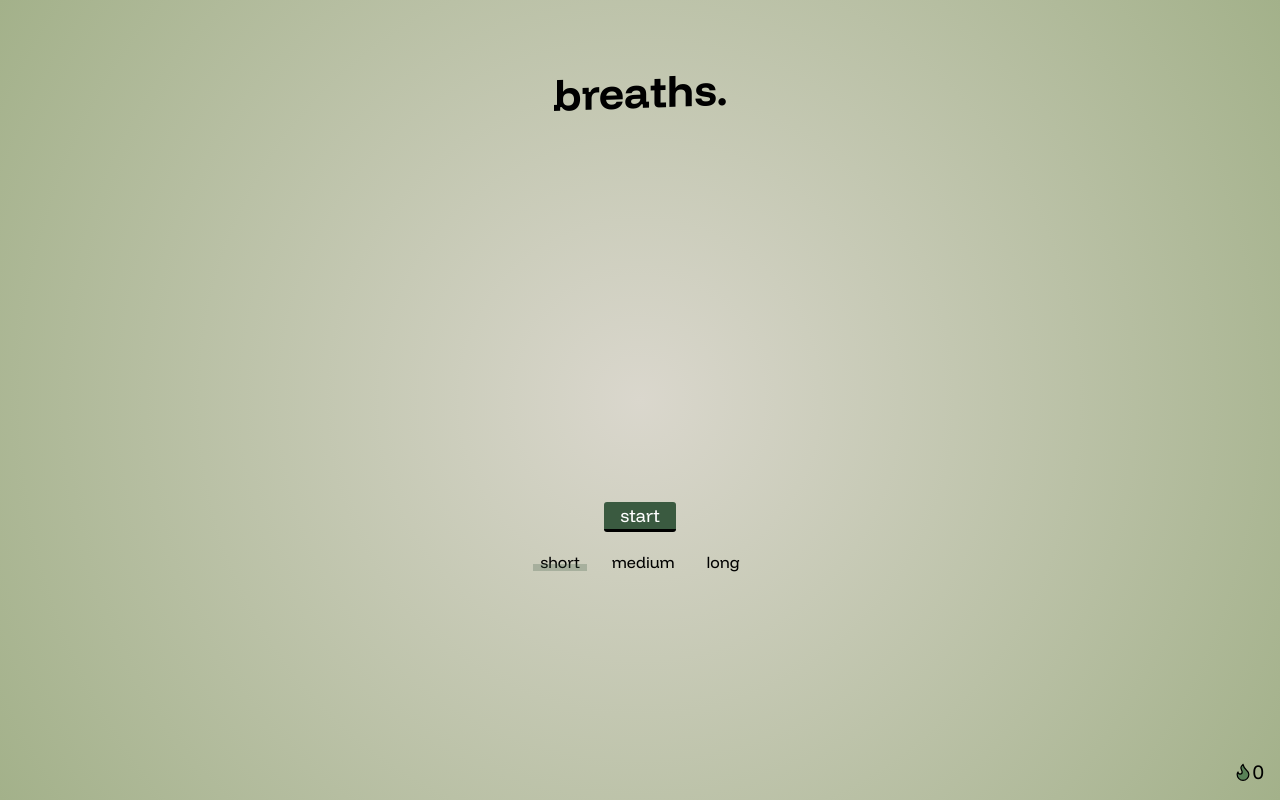
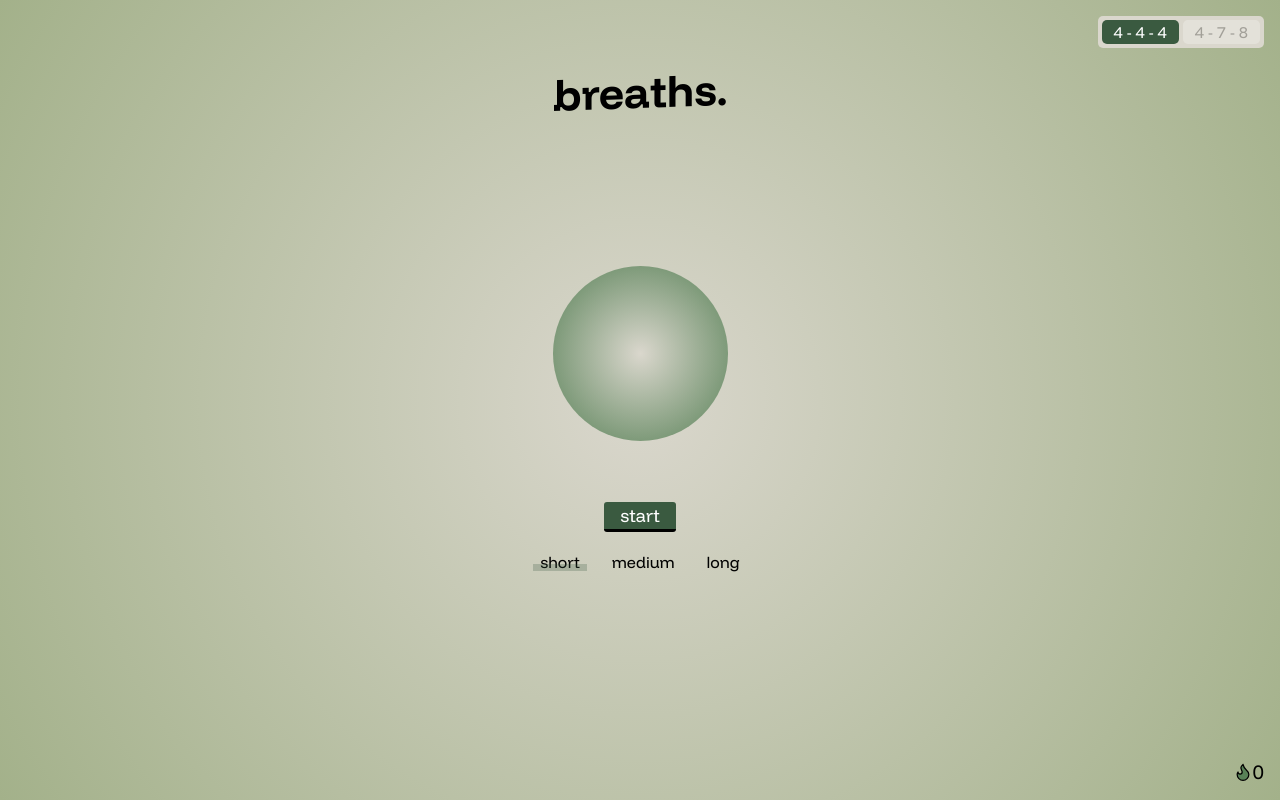
Before and after one commit to oerol/breaths, a React (Vite) app: page / in a window 1280 px wide. Built offline with nearby package versions, Linux system fonts and the light colour scheme.

Commit message:
feat: BreathingExerciseSelector

```diff
--- a/src/App.tsx
+++ b/src/App.tsx
@@ -8,8 +8,14 @@ import { LocalStorageStreakCounter } from "./services/streak-counter/local-stora
 import Header from "./components/Header";
 import Footer from "./components/Footer";
 import { FourFourFourFourBreathing } from "./services/breathing-instructions/four-four-four-four-breathing";
+import type { BreathingExercise } from "./services/breathing-instructions/breathing-exercise.interface";
 
 function App() {
+  const [breathingExercise, setBreathingExercise] = useState<BreathingExercise>(
+    new FourFourFourFourBreathing(),
+  );
+
+  // TODO: Pass this down.
   const [breathingCycles, setBreathingCycles] = useState<number>(3);
 
   const [isBreathing, setIsBreathing] = useState(false);
@@ -29,12 +35,15 @@ function App() {
 
   const streakCounter = new LocalStorageStreakCounter();
 
-  const breathingExercise = new FourFourFourFourBreathing();
   const breathingCycleDuration = breathingExercise.sumDuration;
 
   return (
     <>
-      <Header isBreathing={isBreathing} />
+      <Header
+        isBreathing={isBreathing}
+        breathingExercise={breathingExercise}
+        setBreathingExercise={setBreathingExercise}
+      />
       <main className="fade-in">
         <BreathingIndicator
           breathingExerciseId={breathingExercise.id}
--- a/src/components/BreathHoldAnimation.tsx
+++ b/src/components/BreathHoldAnimation.tsx
@@ -2,11 +2,11 @@ import { useEffect, useState } from "react";
 import type { Seconds } from "../types/time-units";
 
 export default function BreathHoldAnimation({
-  breathingInterval,
+  breathingDuration,
   isFinished,
 }: {
   isFinished: boolean;
-  breathingInterval: Seconds;
+  breathingDuration: Seconds;
 }) {
   const MAX_NUMBER_OF_DOTS = 3;
   const [dotCount, setDotCount] = useState(1);
@@ -20,7 +20,7 @@ export default function BreathHoldAnimation({
         }
         setDotCount((prev) => (prev + 1) % (MAX_NUMBER_OF_DOTS + 1));
       },
-      (breathingInterval * 1000) / MAX_NUMBER_OF_DOTS,
+      (breathingDuration * 1000) / MAX_NUMBER_OF_DOTS,
     );
 
     return () => clearInterval(interval);
--- /dev/null
+++ b/src/components/BreathingExerciseSelector.css
@@ -0,0 +1,21 @@
+#breathing-exercise-selector {
+  display: flex;
+  gap: 0.25rem;
+  padding: 0.25rem;
+  border-radius: 5px;
+  background-color: var(--color-dust-grey);
+}
+
+#breathing-exercise-selector div {
+  background-color: white;
+  border-radius: 5px;
+  padding: 0.125rem 0.75rem;
+  opacity: 0.25;
+  cursor: pointer;
+}
+
+#breathing-exercise-selector div.active {
+  opacity: 1;
+  background-color: var(--color-hunter-green);
+  color: var(--secondary-text-color);
+}
--- /dev/null
+++ b/src/components/BreathingExerciseSelector.tsx
@@ -0,0 +1,54 @@
+import "./BreathingExerciseSelector.css";
+import { BREATHING_EXERCISE_ID } from "../services/breathing-exercise/breathing-exercise";
+import type { BreathingExercise } from "../services/breathing-instructions/breathing-exercise.interface";
+import { FourSevenEightBreathing } from "../services/breathing-instructions/four-seven-eight-breathing";
+import { FourFourFourFourBreathing } from "../services/breathing-instructions/four-four-four-four-breathing";
+
+const BREATHING_EXERCISES = [
+  BREATHING_EXERCISE_ID.FOUR_FOUR_FOUR_FOUR_BREATHING,
+  BREATHING_EXERCISE_ID.FOUR_SEVEN_EIGHT,
+];
+
+const BREATHING_EXERCISES_LABELS: Record<BREATHING_EXERCISE_ID, string> = {
+  [BREATHING_EXERCISE_ID.FOUR_FOUR_FOUR_FOUR_BREATHING]: "4 - 4 - 4",
+  [BREATHING_EXERCISE_ID.FOUR_SEVEN_EIGHT]: "4 - 7 - 8",
+};
+
+// TODO: Make this accessible.
+export default function BreathingExerciseSelector({
+  breathingExercise,
+  setBreathingExercise,
+}: {
+  breathingExercise: BreathingExercise;
+  setBreathingExercise: (value: BreathingExercise) => void;
+}) {
+  const getBreathingExerciseById = (
+    id: BREATHING_EXERCISE_ID,
+  ): BreathingExercise => {
+    switch (id) {
+      case BREATHING_EXERCISE_ID.FOUR_FOUR_FOUR_FOUR_BREATHING:
+        return new FourFourFourFourBreathing();
+      case BREATHING_EXERCISE_ID.FOUR_SEVEN_EIGHT:
+        return new FourSevenEightBreathing();
+      default:
+        throw new Error(`Couldn't resolve breathing exercise for id ${id}`);
+    }
+  };
+
+  const onClick = (id: BREATHING_EXERCISE_ID) => {
+    setBreathingExercise(getBreathingExerciseById(id));
+  };
+
+  return (
+    <div id="breathing-exercise-selector">
+      {BREATHING_EXERCISES.map((id) => (
+        <div
+          className={breathingExercise.id === id ? "active" : undefined}
+          onClick={() => onClick(id)}
+        >
+          {BREATHING_EXERCISES_LABELS[id]}
+        </div>
+      ))}
+    </div>
+  );
+}
--- a/src/components/BreathingIndicator.css
+++ b/src/components/BreathingIndicator.css
@@ -31,20 +31,46 @@
     height: var(--minimum-size);
     width: var(--minimum-size);
   }
+  /* 4 / (4 + 4 + 4 + 4) */
   25% {
     height: var(--maximum-size);
     width: var(--maximum-size);
   }
+  /* 2 * (4 / (4 + 4 + 4 + 4)) */
   50% {
     height: var(--maximum-size);
     width: var(--maximum-size);
   }
+  /* 3 * (4 / (4 + 4 + 4 + 4)) */
   75% {
     height: var(--minimum-size);
     width: var(--minimum-size);
   }
+  /* 4 * (4 / (4 + 4 + 4 + 4)) */
   100% {
     height: var(--minimum-size);
     width: var(--minimum-size);
   }
 }
+
+@keyframes four-seven-eight__breathing {
+  0% {
+    height: var(--minimum-size);
+    width: var(--minimum-size);
+  }
+  /* 4 / (4 + 7 + 8) */
+  21.05% {
+    height: var(--maximum-size);
+    width: var(--maximum-size);
+  }
+  /* (4 / (4 + 7 + 8)) + (7 / (4 + 7 + 8)) */
+  57.89% {
+    height: var(--maximum-size);
+    width: var(--maximum-size);
+  }
+  /* (4 / (4 + 7 + 8)) + (7 / (4 + 7 + 8)) + (8 / (4 + 7 + 8)) */
+  100% {
+    height: var(--minimum-size);
+    width: var(--minimum-size);
+  }
+}
--- a/src/components/BreathingIndicator.tsx
+++ b/src/components/BreathingIndicator.tsx
@@ -1,21 +1,35 @@
+import { BREATHING_EXERCISE_ID } from "../services/breathing-exercise/breathing-exercise";
 import type { Seconds } from "../types/time-units";
 import "./BreathingIndicator.css";
 
 export default function BreathingIndicator({
-  breathingInterval,
+  breathingExerciseId,
+  breathingCycleDuration,
   breathingCycles,
   isBreathing,
   isFinished,
   setIsFinished,
   animationKey,
 }: {
-  breathingInterval: Seconds;
+  breathingExerciseId: BREATHING_EXERCISE_ID;
+  breathingCycleDuration: Seconds;
   breathingCycles: number;
   isBreathing: boolean;
   isFinished: boolean;
   setIsFinished: (value: boolean) => void;
   animationKey: number;
 }) {
+  const getAnimationName = () => {
+    switch (breathingExerciseId) {
+      case BREATHING_EXERCISE_ID.FOUR_FOUR_FOUR_FOUR_BREATHING:
+        return "four-four-four-four__breathing";
+      case BREATHING_EXERCISE_ID.FOUR_SEVEN_EIGHT:
+        return "four-seven-eight__breathing";
+      default:
+        throw new Error("Couldn't determine animation name.");
+    }
+  };
+
   return (
     <div
       id="breathing-box__wrapper"
@@ -25,9 +39,10 @@ export default function BreathingIndicator({
         id="breathing-box"
         key={animationKey}
         style={{
-          animationDuration: `${breathingInterval * 4}s`,
+          animationDuration: `${breathingCycleDuration}s`,
           animationIterationCount: String(breathingCycles),
           animationPlayState: isBreathing ? "running" : "paused",
+          animationName: getAnimationName(),
         }}
         onAnimationEnd={() => setIsFinished(true)}
       ></div>
--- a/src/components/BreathingInstructions.tsx
+++ b/src/components/BreathingInstructions.tsx
@@ -96,7 +96,7 @@ export default function BreathingInstructions({
           text={currentLabel}
           isBreathHold={isBreathHold}
           isFinished={isFinished}
-          breathingInterval={breathingInterval}
+          breathHoldDuration={breathingExercise.breathHoldDuration}
           onFadeOutAnimation={onFadeOutAnimation}
         />
       )}
--- a/src/components/BreathingInstructionsActive.tsx
+++ b/src/components/BreathingInstructionsActive.tsx
@@ -5,13 +5,13 @@ export default function BreathingInstructionsActive({
   text,
   isBreathHold,
   isFinished,
-  breathingInterval,
+  breathHoldDuration,
   onFadeOutAnimation,
 }: {
   text: string;
   isBreathHold: boolean;
   isFinished: boolean;
-  breathingInterval: Seconds;
+  breathHoldDuration: Seconds;
   onFadeOutAnimation: () => void;
 }) {
   return (
@@ -23,7 +23,7 @@ export default function BreathingInstructionsActive({
       {isBreathHold && (
         <BreathHoldAnimation
           isFinished={isFinished}
-          breathingInterval={breathingInterval}
+          breathingDuration={breathHoldDuration}
         />
       )}
     </span>
--- a/src/components/Header.css
+++ b/src/components/Header.css
@@ -1,4 +1,15 @@
 header {
   display: flex;
-  justify-content: center;
+  flex-direction: column;
+  align-items: center;
 }
+
+#breathing-exercise-selector__wrapper {
+  width: 100%;
+  position: relative;
+}
+#breathing-exercise-selector {
+  position: absolute;
+  right: 1rem;
+  top: 1rem;
+}
--- a/src/components/Header.tsx
+++ b/src/components/Header.tsx
@@ -1,11 +1,27 @@
 import Logo from "./Logo";
 import "./Header.css";
+import BreathingExerciseSelector from "./BreathingExerciseSelector";
+import type { BreathingExercise } from "../services/breathing-instructions/breathing-exercise.interface";
 
-export default function Header({ isBreathing }: { isBreathing: boolean }) {
+export default function Header({
+  isBreathing,
+  breathingExercise,
+  setBreathingExercise,
+}: {
+  isBreathing: boolean;
+  breathingExercise: BreathingExercise;
+  setBreathingExercise: (value: BreathingExercise) => void;
+}) {
   return (
     <header
       className={isBreathing ? "fade-out animation-duration-short" : undefined}
     >
+      <div id="breathing-exercise-selector__wrapper">
+        <BreathingExerciseSelector
+          breathingExercise={breathingExercise}
+          setBreathingExercise={setBreathingExercise}
+        />
+      </div>
       <Logo />
     </header>
   );
--- a/src/services/breathing-instructions/breathing-exercise.interface.ts
+++ b/src/services/breathing-instructions/breathing-exercise.interface.ts
@@ -10,5 +10,6 @@ export interface BreathingPattern {
 export interface BreathingExercise {
   id: BREATHING_EXERCISE_ID;
   pattern: BreathingPattern[];
+  sumDuration: Seconds;
   breathHoldDuration: Seconds;
 }
```
